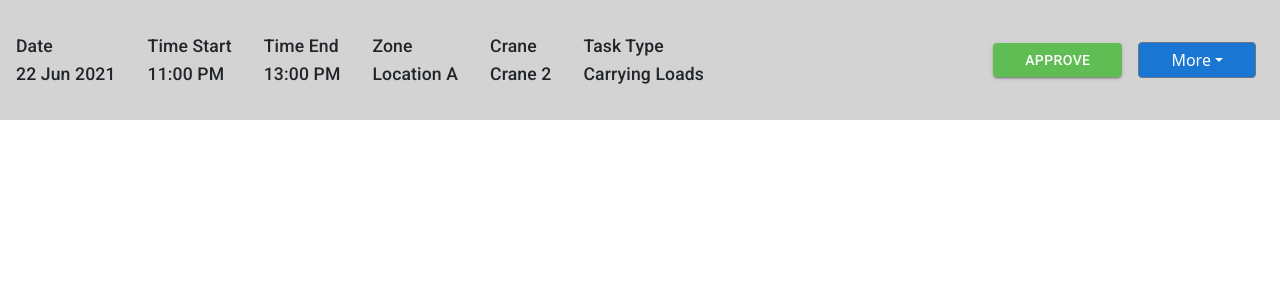
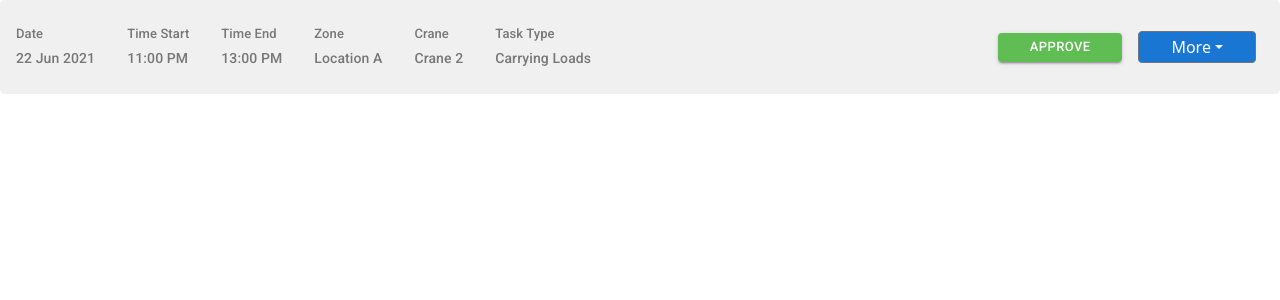
Before and after one commit to rahul81/groundup-ai, a React (Create React App) app: page /sample in a window 1280 px wide. Shown: the top 300 px of the page. Built offline with nearby package versions, Linux system fonts and the light colour scheme.

Commit message:
Updated Status-header label font styling as per designs

```diff
--- a/src/components/common/status-header/StatusHeader.scss
+++ b/src/components/common/status-header/StatusHeader.scss
@@ -5,6 +5,7 @@
     flex-wrap: wrap;
     background-color:  $GRAY_BACKGROUND;
     justify-content: space-between;
+    border-radius: .3rem;
   .status-header-wrapper {
     display: flex;
     flex-wrap: wrap;
@@ -13,23 +14,23 @@
       display: flex;
       flex-direction: column;
       text-align: left;
-      padding: 2rem 1rem;
+      padding: 1.5rem 1rem;
+      color: $LABEL_TEXT_COLOR;
     }
   }
 
   .status-button-container {
     display: flex;
     align-items: center;
-    padding: 2rem 1rem;
+    padding: 1.5rem 1rem;
     .status-approve-btn {
-      padding: 0.3rem 2rem;
+      padding: 0.2rem 2rem;
       margin-right: 1rem;
       background-color: $GREEN;
     }
     #dropdownMenuButton1 {
-      padding: 0.3rem 2rem;
+      padding: 0.2rem 2rem;
       background-color: $PRIMARY_BLUE;
-      align-items: center;
     }
   }
 }
--- a/src/components/common/status-header/StatusHeader.tsx
+++ b/src/components/common/status-header/StatusHeader.tsx
@@ -30,10 +30,10 @@ export default function StatusHeader() {
                     StatusData && StatusData.map(
                         ( {label, value} ) =>
                             <Box className="status-item-container" >
-                                <Typography variant="h6" component="h2">
+                                <Typography variant="subtitle2" sx={{mb:.5 , fontSize:'small'}} >
                                     {label}
                                 </Typography>
-                                <Typography variant="h6" component="h2">
+                                <Typography variant="subtitle2" >
                                     {value}
                                 </Typography>
                             </Box> )
@@ -41,7 +41,7 @@ export default function StatusHeader() {
 
             </Box>
             <Box className="status-button-container" >
-                {true && <GButton title='Approve' className="status-approve-btn" />}
+                {true && <GButton title='Approve' className="status-approve-btn" size='small' />}
                 <GDropDown title={'More'} id='dropdownMenuButton1' options={options} />
             </Box>
         </Box>
--- a/src/styles/colors.scss
+++ b/src/styles/colors.scss
@@ -1,4 +1,5 @@
 
 $GREEN :rgb(96, 189, 84);
 $PRIMARY_BLUE : #1976d2;
-$GRAY_BACKGROUND: #d3d3d3;
+$GRAY_BACKGROUND: #f0f0f0;
+$LABEL_TEXT_COLOR: #777777;
```
